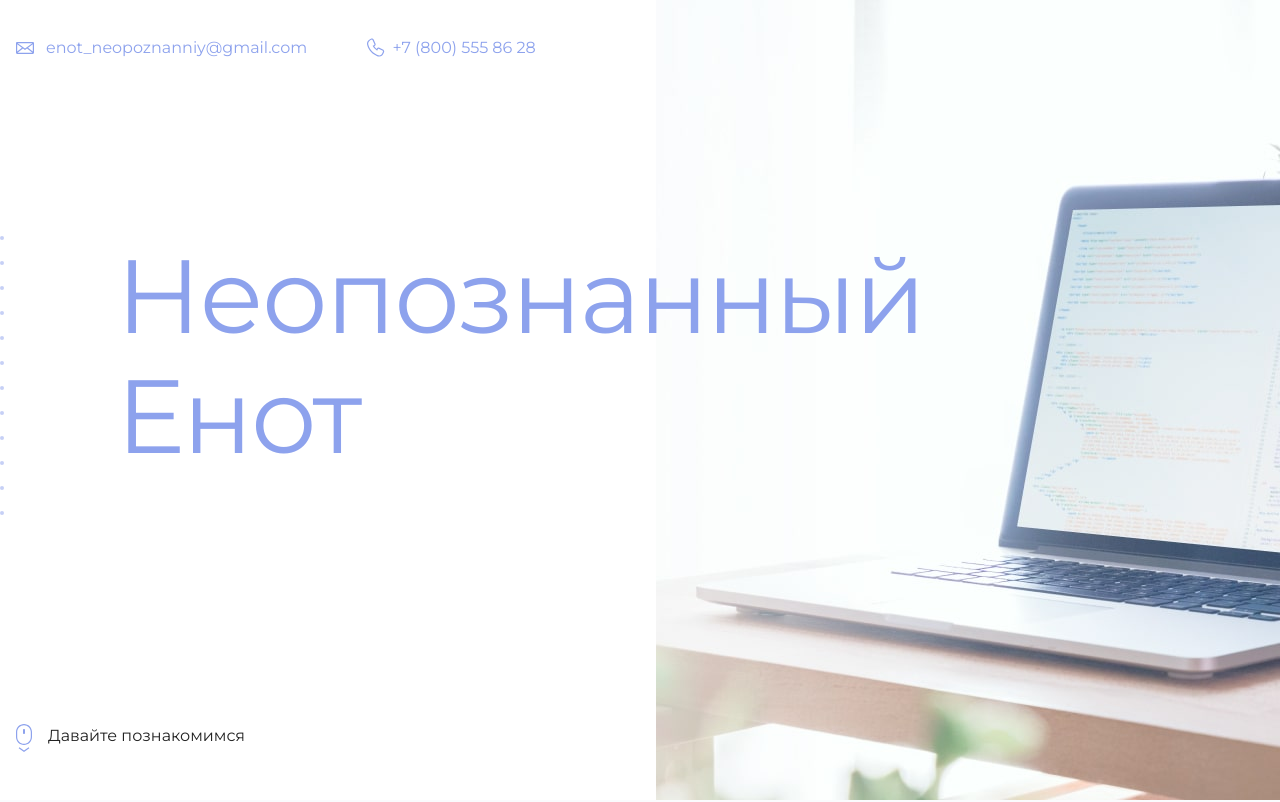
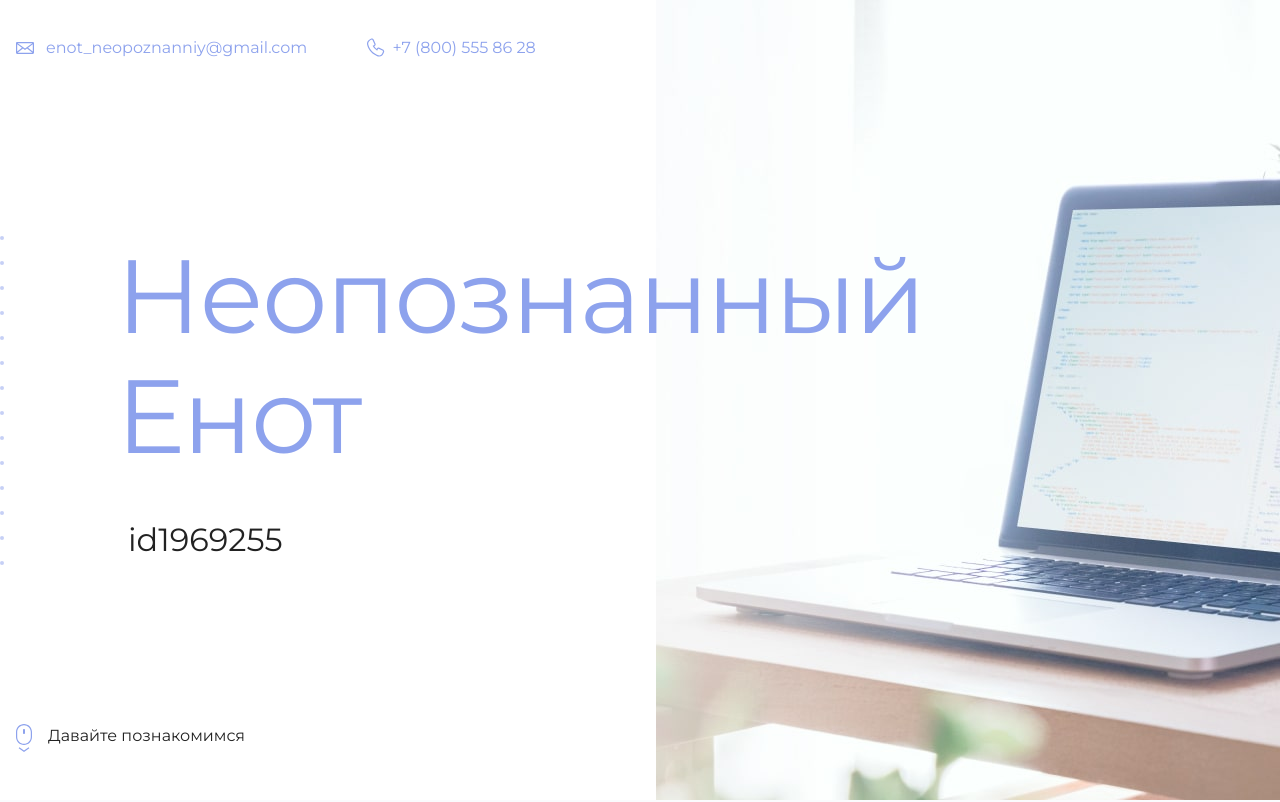
Before and after one commit to AlexBebko/academy-test, a plain HTML site: page index.html in a window 1280 px wide. Shown: the top 802 px of the page. Drawn offline with Linux system fonts and the light colour scheme.

Commit message:
добавление id

```diff
--- a/index.html
+++ b/index.html
@@ -19,7 +19,7 @@
       <section class="hero-image">
         <div class="container">
           <h1 class="heading">Неопознанный Енот</h1>
-          <p><!-- Тут ваш id на сайте Академии --></p>
+          <p>id1969255</p>
         </div>
       </section>
 
```
